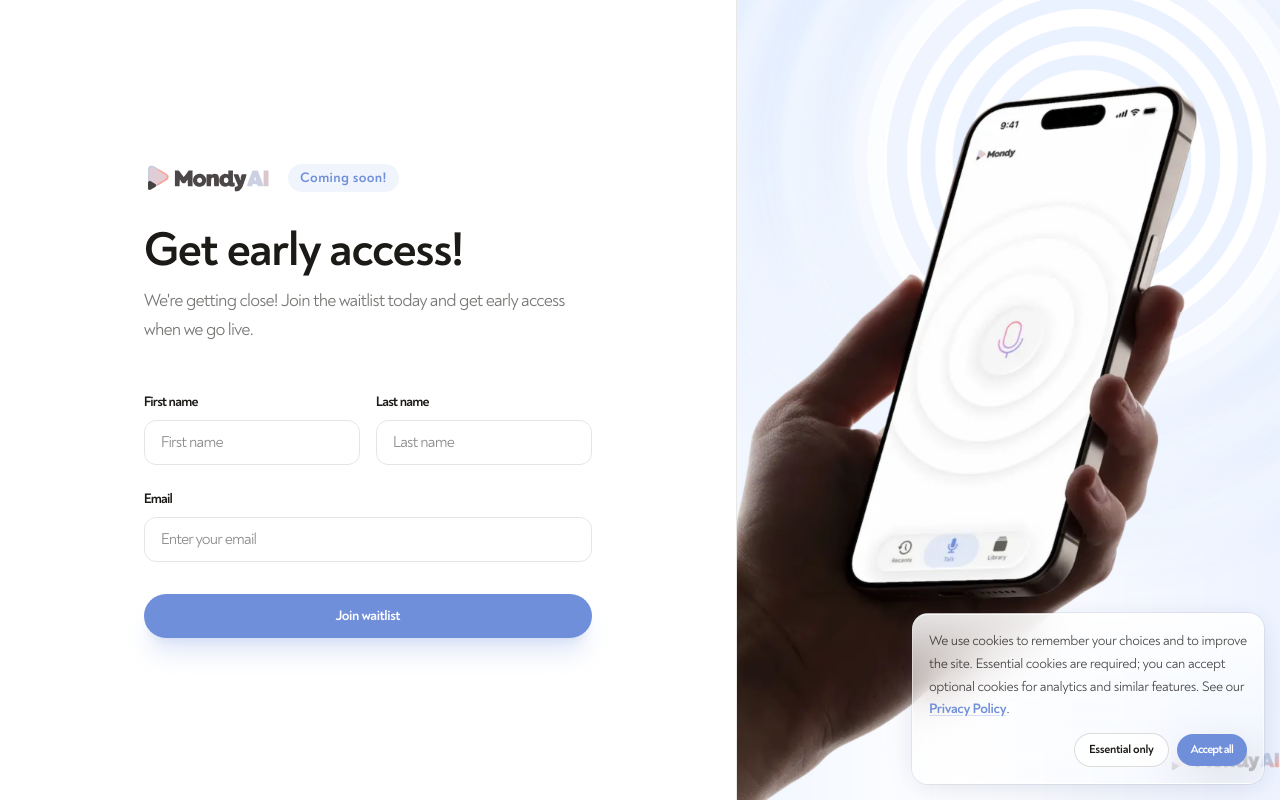
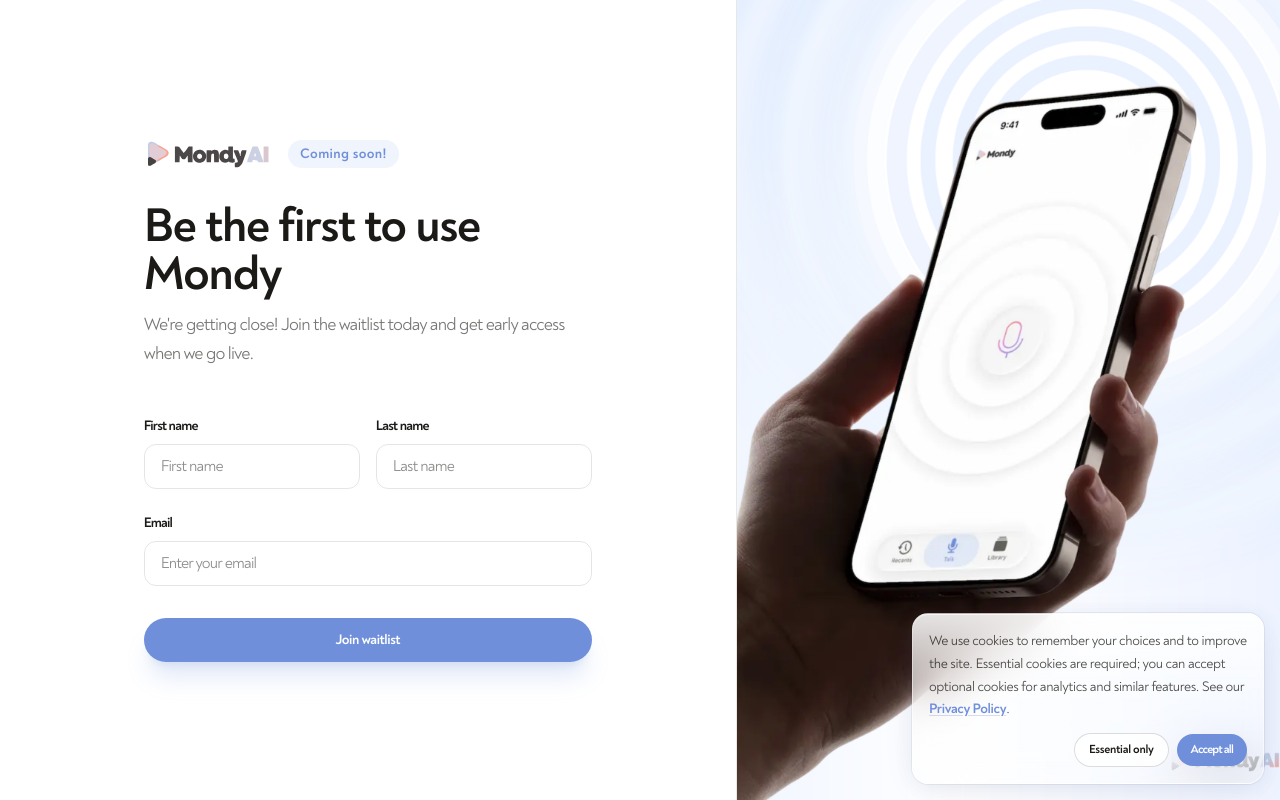
Before and after one commit to TezzeractTeams/Mondy, a Next.js app: page /infopage in a window 1280 px wide. Built offline with nearby package versions, Linux system fonts and the light colour scheme; no server answers.

Commit message:
Changed the title to "Be the first to use Mondy"

```diff
--- a/src/app/infopage/page.tsx
+++ b/src/app/infopage/page.tsx
@@ -106,8 +106,7 @@
 
           <motion.div variants={itemVariants} className="flex flex-col gap-3">
             <h1 className="text-4xl md:text-5xl font-bold tracking-tight text-mondy-ink">
-              Get early access!
-            </h1>
+            Be the first to use Mondy            </h1>
             <p className="text-mondy-ink/60 text-lg leading-relaxed">
             We're getting close! Join the waitlist today  and get early access when we go live.            </p>
           </motion.div>
```
